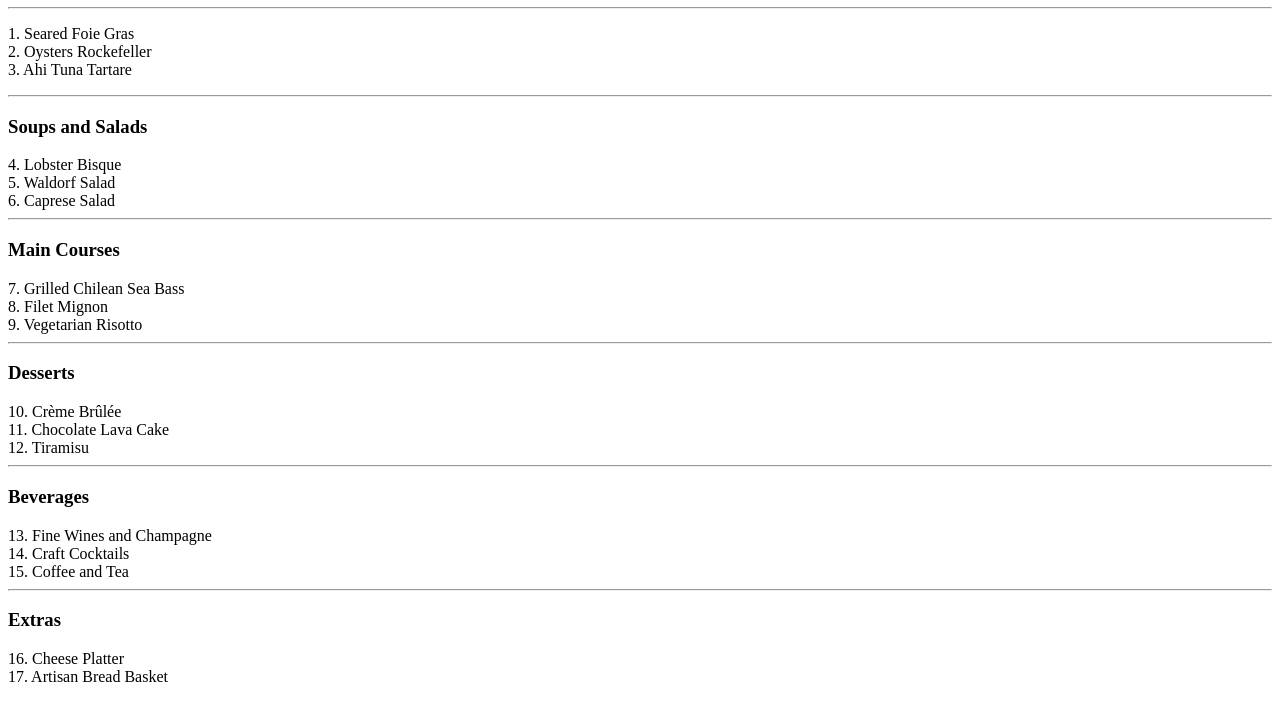
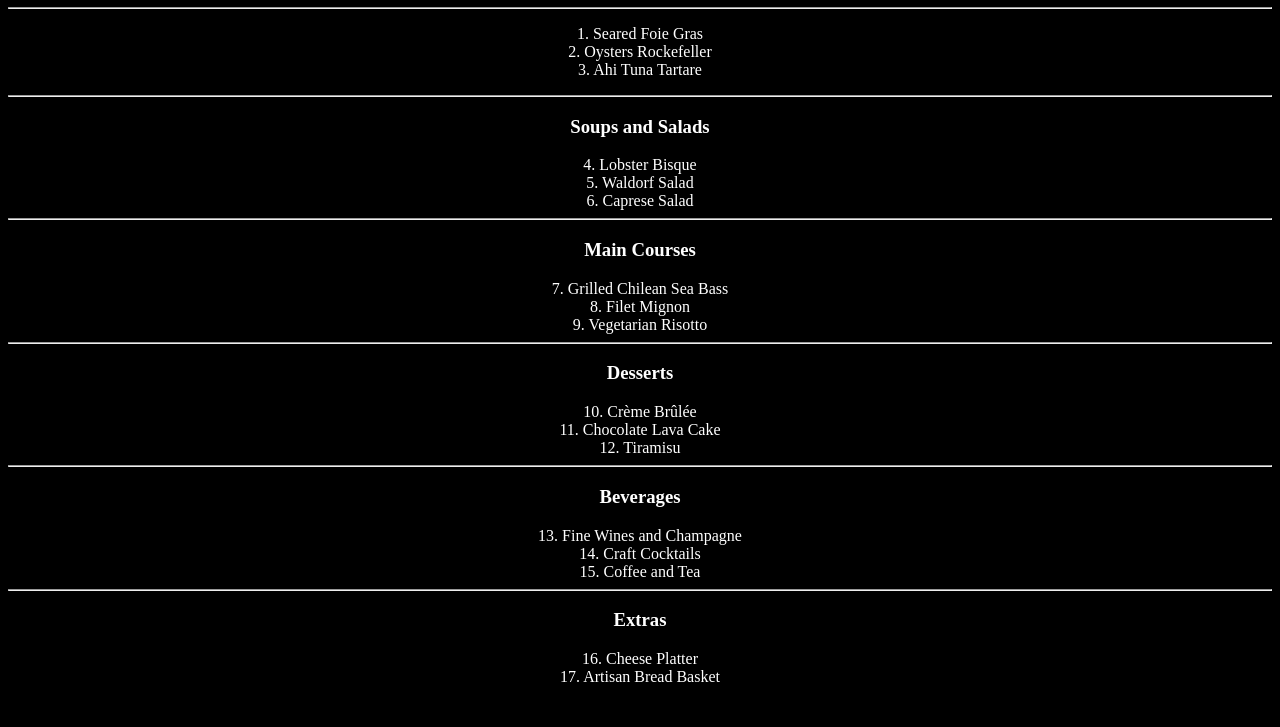
Before and after one commit to deepanshu-baunthiyal/Project, a plain HTML site: page Food.html in a window 1280 px wide. Shown: the part 73-800 px from the top of the page. Drawn offline with Linux system fonts and the light colour scheme; the site is published under a folder, as on GitHub Pages, so addresses that start at the root find nothing.

Commit message:
Update Food.html

```diff
--- a/Food.html
+++ b/Food.html
@@ -5,7 +5,7 @@
     <meta name="viewport" content="width=device-width, initial-scale=1.0">
     <title>Document</title>
 </head>
-<link href="/food.css"rel="stylesheet">
+<link href="food.css"rel="stylesheet">
 <body>
     <h1><b>Food menu</b></h1><hr>
     <p> 1. Seared Foie Gras<br>
```
